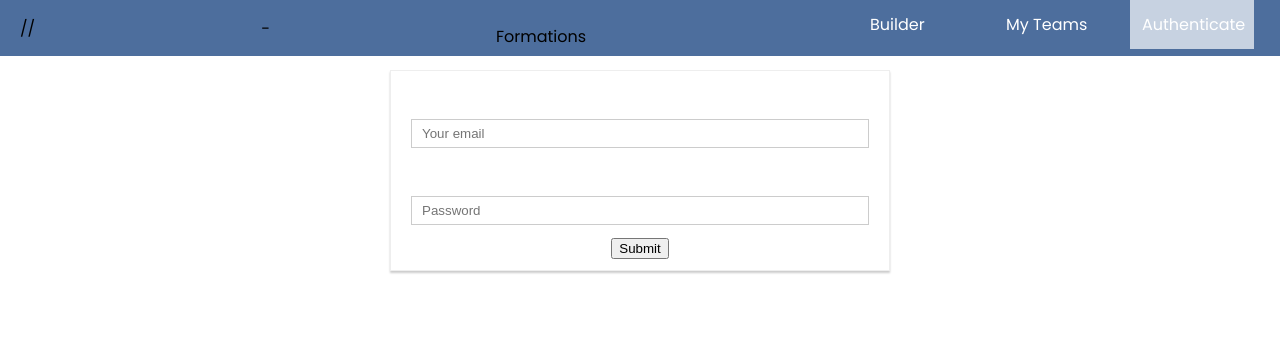
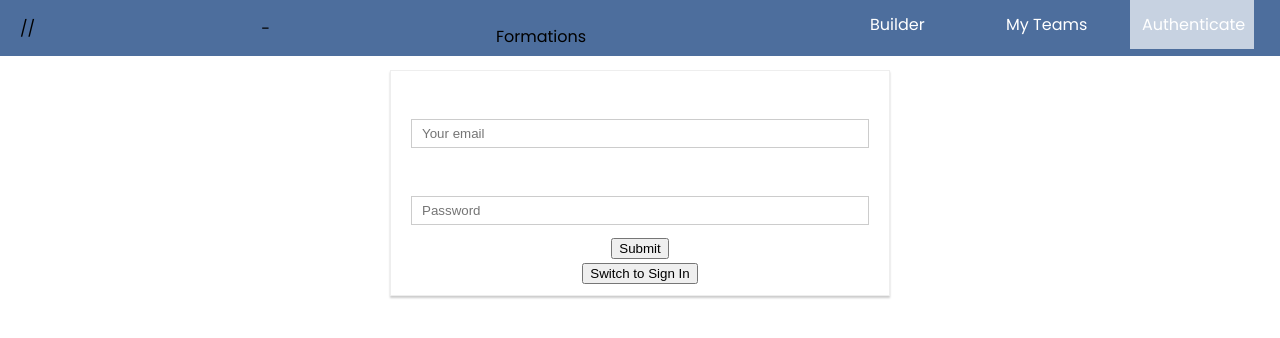
Before and after one commit to ruuuh20/team-builder, a React (Create React App) app: page /auth in a window 1280 px wide. Shown: the top 338 px of the page. Built offline with nearby package versions, Linux system fonts and the light colour scheme.

Commit message:
sign in/sign up with firebase auth

```diff
--- a/src/containers/Auth/Auth.js
+++ b/src/containers/Auth/Auth.js
@@ -25,7 +25,7 @@
         value: ''
       }
 
-    }
+    }, isSignup: true
   }
 
   handleInputChange = (event, controlName) => {
@@ -43,7 +43,14 @@
 
   submitHandler = (event) => {
     event.preventDefault();
-    this.props.onAuth(this.state.controls.email.value, this.state.controls.password.value)
+    this.props.onAuth(this.state.controls.email.value, this.state.controls.password.value, this.state.isSignup)
+  }
+
+  switchAuthModeHandler = () => {
+    // function form of setstate
+    this.setState(prevState => {
+      return {isSignup: !prevState.isSignup}
+    });
   }
 
   render() {
@@ -72,10 +79,13 @@
       <div className="auth">
         <form onSubmit={this.submitHandler}>
         {form}
-          <Button>Submit
-          </Button>
+          <Button>Submit</Button>
 
         </form>
+        <Button
+          clicked={this.switchAuthModeHandler}>
+          Switch to {this.state.isSignup ? 'Sign In' : 'Sign Up'}
+        </Button>
       </div>
 
     )
@@ -84,7 +94,7 @@
 
 const mapDispatchToProps = dispatch => {
   return {
-    onAuth: (email, password) => dispatch(actions.auth())
+    onAuth: (email, password, isSignup) => dispatch(actions.auth(email, password, isSignup))
   }
 }
 
--- a/src/store/actions/auth.js
+++ b/src/store/actions/auth.js
@@ -21,15 +21,19 @@
   }
 }
 
-export const auth = (email, password) => {
+export const auth = (email, password, isSignup) => {
   return dispatch => {
     dispatch(authStart());
     const authData = {
       email: email,
       password: password,
       returnSecureToken: true
+    };
+    let url = 'https://www.googleapis.com/identitytoolkit/v3/relyingparty/signupNewUser?key=AIzaSyBY7ZclEWKHiTGhIRi8_9u54W66t7jeu3c'
+    if (!isSignup) {
+      url = 'https://www.googleapis.com/identitytoolkit/v3/relyingparty/verifyPassword?key=AIzaSyBY7ZclEWKHiTGhIRi8_9u54W66t7jeu3c'
     }
-    axios.post('https://www.googleapis.com/identitytoolkit/v3/relyingparty/signupNewUser?key=AIzaSyBY7ZclEWKHiTGhIRi8_9u54W66t7jeu3c', authData)
+    axios.post(url, authData)
     .then(response => {
       console.log(response);
       dispatch(authSuccess(response.data))
```
